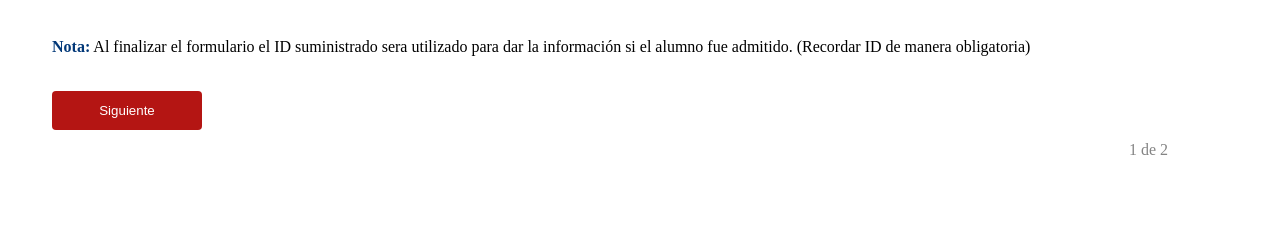
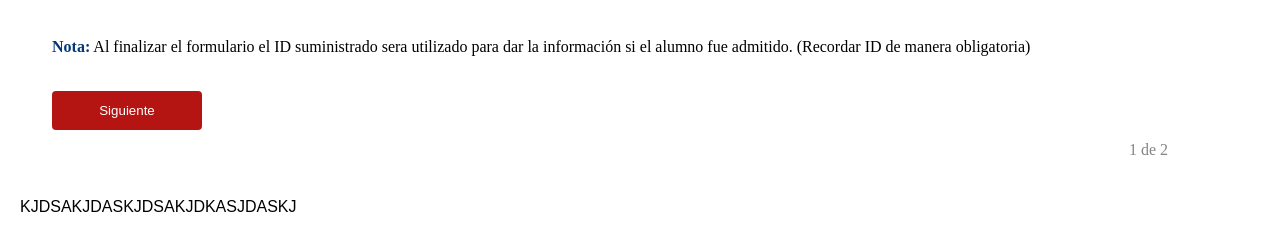
Before and after one commit to fulviomoya/condor_project, a PHP site: page /Dashboard_index/ in a window 1280 px wide. Shown: the part 711-951 px from the top of the page. Before the commit the page ends 866 px from the top, so only its background shows below. Run offline with PHP 8.4, Linux system fonts and the light colour scheme; some web fonts are replaced.

Commit message:
PRUEBA: commit de prueba

```diff
--- a/index.php
+++ b/index.php
@@ -151,3 +151,5 @@
 </body>
 
 </html>
+
+KJDSAKJDASKJDSAKJDKASJDASKJ
```
